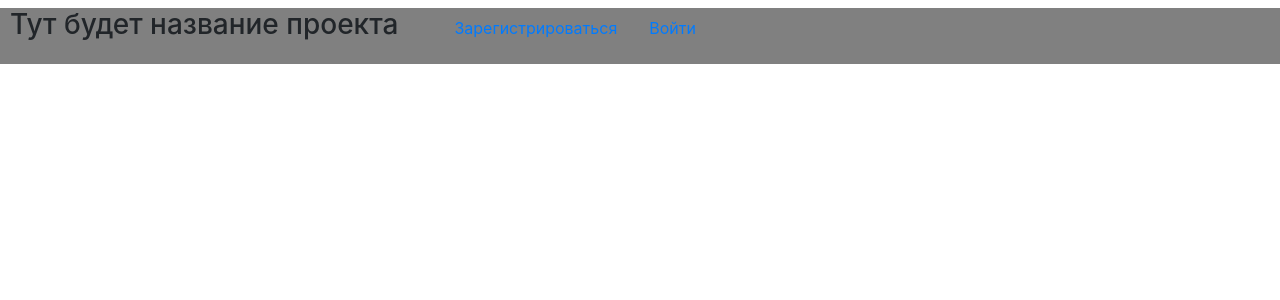
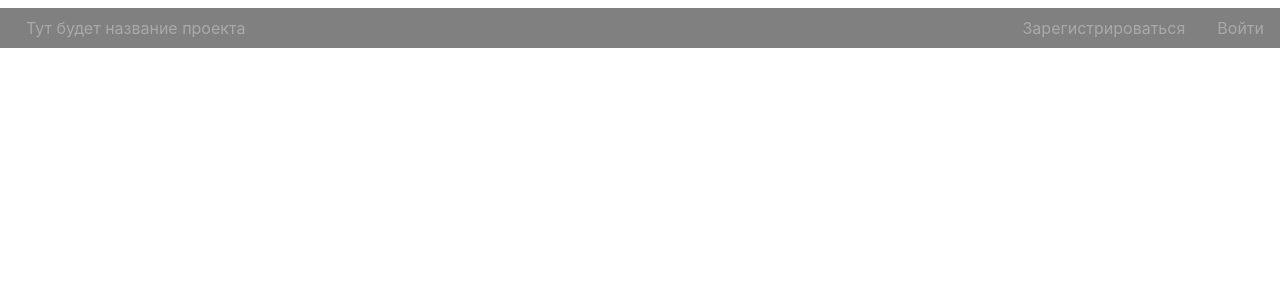
Before and after one commit to Stauroman/myResume, a React (Create React App) app: page / in a window 1280 px wide. Shown: the top 300 px of the page. Built offline with nearby package versions, Linux system fonts and the light colour scheme.

Commit message:
header styles

```diff
--- a/src/components/header/Header.js
+++ b/src/components/header/Header.js
@@ -2,21 +2,30 @@ import React from 'react'
 import {Link} from "react-router-dom";
 import './header.css'
 
+
+
 const Header =()=>{
     return (
-        <div className="header d-flex">
-            <h3 >
-                <a>Тут будет название проекта</a>
-            </h3>
-            <ul >
-                <li>
-                    <Link to="/registration">Зарегистрироваться</Link>
+        <div >
+
+            <ul className="header nav">
+                <li className="nav-item">
+                    <Link to="/"
+                          className="nav-link link ">Тут будет название проекта</Link>
                 </li>
-                <li>
-                    <Link to="/login">Войти</Link>
+                <li className="nav-item" style={{marginLeft: "auto"}}>
+                    <Link to="/registration"
+                          className="nav-link link"
+
+                    >Зарегистрироваться
+                    </Link>
                 </li>
+                <li className="nav-item">
+                    <Link to="/login"
+                          className="nav-link link ">Войти</Link>
+                </li>
+            </ul>
 
-            </ul>
         </div>
     )
 }
--- a/src/components/header/header.css
+++ b/src/components/header/header.css
@@ -3,36 +3,27 @@
     padding-left: 10px;
     background-color: gray;
     display: flex;
+    flex-direction: row;
+    justify-content: space-between;
 }
 
-.header ul{
-    display: flex;
-}
+
 .header ul li {
     list-style: none;
     margin: 0;
     padding: .5rem 1rem;
-    border-radius: 3px;
-    display: flex;
+    border-radius: 7px;
+
+
 }
 
 .header ul li:hover {
-    background-color: #85a2b6;
+    background-color: #282c34;
 }
 
 .header a:hover {
     text-decoration: dashed;
 }
-
-.header h3 a {
-    color: white;
+.link {
+    color: darkgray;
 }
-
-.header h3 a:hover {
-    color: #00bc8c;
-}
-
-.header button {
-    height: 2.2rem;
-    margin-top: 3px;
-}
```
